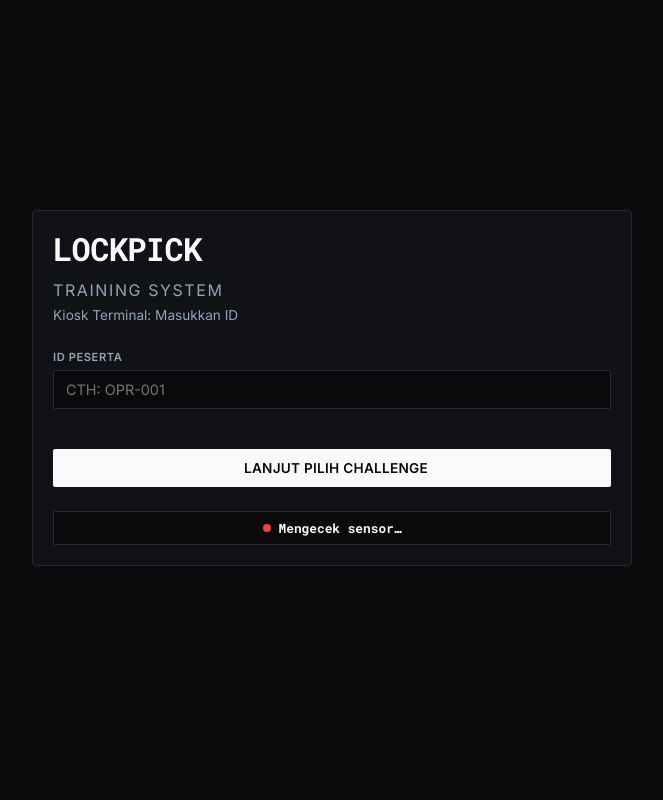
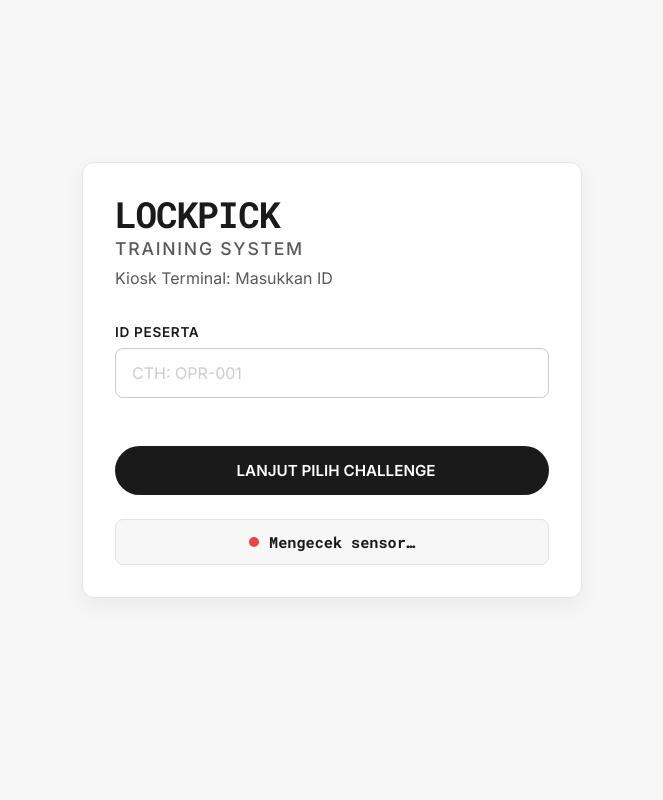
Before and after one commit to ansofa/lockpick, a Flask app: page /kiosk in a window 1280 px wide. Shown: the whole page, without its empty margins (308-971 px from the left). Run offline with Flask 3, Linux system fonts and the light colour scheme; data comes from the database, SQL or seed files in the repository; some libraries are stand-ins or nearby versions.

Commit message:
update:ui-modern

```diff
--- a/server/static/style.css
+++ b/server/static/style.css
@@ -1,39 +1,47 @@
 /* ══════════════════════════════════════════════════════════════
-   Lockpick Simulator — Dark Tech / Cockpit Theme
+   Lockpick Simulator — Yale Home Aesthetic (Brand Preserved)
    ══════════════════════════════════════════════════════════════ */
 
 /* ─── Design Tokens ─────────────────────────────────────────── */
 :root {
-  --bg:           #0a0a0c;
-  --surface:      #111216;
-  --surface-hover:#181a20;
-  --surface-active:#20232b;
-  --border:       #272a33;
-  --border-hover: #3d4251;
+  /* Yale Home structural colors (Light Theme) */
+  --bg:           #f7f7f7;
+  --surface:      #ffffff;
+  --surface-hover:#f0f0f0;
+  --surface-active:#e8e8e8;
+  --border:       #e5e5e5;
+  --border-hover: #cccccc;
 
+  /* Original Lockpick Brand Tokens preserved */
   --accent:       #10b981; /* Precise Green */
-  --accent-dim:   rgba(16, 185, 129, 0.1);
+  --accent-dim:   rgba(16, 185, 129, 0.15);
+  --accent-hover: #0ea5e9; /* Or similar, let's just make it a slightly darker green: #059669 */
 
   --danger:       #ef4444; /* Precise Red */
   --danger-dim:   rgba(239, 68, 68, 0.1);
+
+  --success:      #10b981; /* Precise Green (reusing for success mapping) */
+  --success-dim:  rgba(16, 185, 129, 0.1);
 
   --gold:         #f59e0b; /* Amber */
   --silver:       #94a3b8;
 
   --blue:         #3b82f6; /* Technical Blue */
 
-  --text:         #f8fafc;
-  --text-dim:     #94a3b8;
-  --text-muted:   #475569;
+  /* Light theme text */
+  --text:         #1a1a1a;
+  --text-dim:     #595959;
+  --text-muted:   #8c8c8c;
 
-  --radius-sm:    2px;
-  --radius:       4px;
-  --radius-lg:    4px; /* Hard boxy feel */
+  /* Consumer-grade Radii & Elevations */
+  --radius-sm:    4px;
+  --radius:       8px;
+  --radius-lg:    12px;
 
-  --shadow:       none;
-  --shadow-card:  none;
+  --shadow:       0 2px 4px rgba(0,0,0,0.05);
+  --shadow-card:  0 8px 24px rgba(0,0,0,0.06);
 
-  --transition:   0.1s ease-out;
+  --transition:   0.2s cubic-bezier(0.2, 0, 0, 1);
 }
 
 /* ─── Reset ──────────────────────────────────────────────────── */
@@ -49,6 +57,7 @@
   overflow-x: hidden;
   position: relative;
   -webkit-font-smoothing: antialiased;
+  -moz-osx-font-smoothing: grayscale;
   display: flex;
   flex-direction: column;
 }
@@ -122,7 +130,7 @@
   position: relative; z-index: 10;
   flex: 1;
   display: flex; flex-direction: column;
-  padding: 24px;
+  padding: 40px 24px;
 }
 
 .center-layout {
@@ -132,16 +140,21 @@
 /* ─── State Panels ───────────────────────────────────────────── */
 .state-panel {
   display: none;
-  width: 100%; max-width: 600px;
+  width: 100%; max-width: 500px;
 }
-.state-panel.active { display: block; }
+.state-panel.active { display: block; animation: fadeIn 0.4s ease-out; }
+
+@keyframes fadeIn {
+  from { opacity: 0; transform: translateY(10px); }
+  to { opacity: 1; transform: translateY(0); }
+}
 
 /* ─── Dashboard / Cockpit Grid (Kiosk & Admin) ───────────────── */
 .cockpit-grid {
   display: grid;
   grid-template-columns: 1fr;
-  gap: 16px;
-  width: 100%;
+  gap: 24px;
+  width: 100%; max-width: 1200px; margin: 0 auto;
 }
 @media (min-width: 768px) {
   .cockpit-grid { grid-template-columns: 1fr 1fr; }
@@ -151,126 +164,133 @@
 .panel {
   background: var(--surface);
   border: 1px solid var(--border);
-  border-radius: var(--radius);
-  padding: 20px;
+  border-radius: var(--radius-lg);
+  padding: 32px;
   display: flex; flex-direction: column;
+  box-shadow: var(--shadow-card);
 }
 
 .panel-header {
-  font-size: 0.7rem; font-weight: 700; letter-spacing: 0.1em;
-  color: var(--text-muted); text-transform: uppercase;
-  border-bottom: 1px solid var(--border);
-  padding-bottom: 8px; margin-bottom: 16px;
+  font-size: 0.85rem; font-weight: 700; letter-spacing: 0.05em;
+  color: var(--text-dim); text-transform: uppercase;
+  border-bottom: 2px solid var(--bg);
+  padding-bottom: 12px; margin-bottom: 24px;
   display: flex; justify-content: space-between; align-items: center;
 }
 
 /* ─── Typography & Elements ──────────────────────────────────── */
 .main-title {
   font-family: 'Roboto Mono', monospace;
-  font-size: 2rem; font-weight: 700;
-  line-height: 1.1; letter-spacing: -0.02em;
-  margin-bottom: 4px;
+  font-size: 2.25rem; font-weight: 800;
+  line-height: 1.1; letter-spacing: -0.03em;
+  margin-bottom: 8px;
   color: var(--text);
 }
 .main-title-sub {
-  font-size: 1rem; font-weight: 400; color: var(--text-dim);
-  letter-spacing: 0.1em; text-transform: uppercase;
-  font-family: 'Inter', sans-serif;
+  font-size: 1.1rem; font-weight: 500; color: var(--text-dim);
+  letter-spacing: 0.1em; text-transform: uppercase; font-family: 'Inter', sans-serif;
+  display: block; margin-top: 4px;
 }
 .subtitle {
-  color: var(--text-dim); font-size: 0.85rem; line-height: 1.5;
-  margin-bottom: 24px;
+  color: var(--text-dim); font-size: 1rem; line-height: 1.6;
+  margin-bottom: 32px;
 }
 
 /* ─── Form ───────────────────────────────────────────────────── */
-.form { display: flex; flex-direction: column; gap: 16px; }
+.form { display: flex; flex-direction: column; gap: 24px; }
 
 .field-wrap { position: relative; }
 .field-label {
-  display: block; font-size: 0.7rem; font-weight: 600;
-  color: var(--text-dim); letter-spacing: 0.05em; text-transform: uppercase;
-  margin-bottom: 6px;
+  display: block; font-size: 0.85rem; font-weight: 600; text-transform: uppercase;
+  color: var(--text); margin-bottom: 8px; letter-spacing: 0.05em;
 }
 .field-input, .mortise-select, .search-input {
-  width: 100%; padding: 10px 12px;
-  background: var(--bg); border: 1px solid var(--border);
-  border-radius: var(--radius-sm); color: var(--text);
-  font-family: 'Inter', sans-serif; font-size: 0.9rem;
+  width: 100%; padding: 14px 16px;
+  background: var(--surface); border: 1px solid var(--border-hover);
+  border-radius: var(--radius); color: var(--text);
+  font-family: 'Inter', sans-serif; font-size: 1rem;
   outline: none; transition: var(--transition);
+  box-shadow: inset 0 1px 2px rgba(0,0,0,0.02);
 }
 .field-input:focus, .mortise-select:focus, .search-input:focus {
-  border-color: var(--accent); background: var(--surface-active);
+  border-color: var(--accent); box-shadow: 0 0 0 1px var(--accent);
 }
+.field-input::placeholder { color: var(--border-hover); }
+
 .form-error {
-  font-size: 0.8rem; color: var(--danger); min-height: 1rem; margin-top: -8px;
+  font-size: 0.85rem; color: var(--danger); min-height: 1rem; margin-top: -16px;
 }
 
 /* ─── Buttons ────────────────────────────────────────────────── */
 .btn {
   display: inline-flex; align-items: center; justify-content: center; gap: 8px;
-  padding: 10px 16px; border: 1px solid transparent; border-radius: var(--radius-sm);
-  font-family: 'Inter', sans-serif; font-size: 0.85rem; font-weight: 600;
-  letter-spacing: 0.02em; cursor: pointer; text-decoration: none;
-  transition: var(--transition); user-select: none; text-transform: uppercase;
+  padding: 14px 24px; border: 1px solid transparent; border-radius: 99px;
+  font-family: 'Inter', sans-serif; font-size: 0.95rem; font-weight: 600; text-transform: uppercase;
+  cursor: pointer; text-decoration: none;
+  transition: var(--transition); user-select: none;
 }
-.btn:active { transform: scale(0.98); }
+.btn:active { transform: translateY(1px); }
 
-.btn-start { background: var(--text); color: var(--bg); }
-.btn-start:hover { background: #e2e8f0; }
+.btn-start { background: var(--text); color: var(--surface); }
+.btn-start:hover { background: var(--text-muted); }
 
-.btn-reset, .btn-danger { background: var(--danger-dim); border-color: var(--danger); color: var(--danger); }
-.btn-reset:hover { background: rgba(239, 68, 68, 0.2); }
+.btn-reset, .btn-danger { background: var(--surface); border-color: var(--danger); color: var(--danger); }
+.btn-reset:hover { background: var(--danger-dim); }
 
-.btn-outline { background: transparent; border-color: var(--border); color: var(--text); }
-.btn-outline:hover { background: var(--surface-hover); border-color: var(--text-dim); }
+.btn-outline { background: var(--surface); border-color: var(--border-hover); color: var(--text); }
+.btn-outline:hover { background: var(--bg); border-color: var(--text-dim); }
 
 /* ─── Indicators & Badges ────────────────────────────────────── */
 .player-chip {
-  display: inline-flex; align-items: center; gap: 6px;
-  padding: 4px 10px; background: var(--surface-active);
-  border: 1px solid var(--border); border-radius: var(--radius-sm);
-  font-size: 0.8rem; font-weight: 600; color: var(--text);
-  font-family: 'Roboto Mono', monospace;
+  display: inline-flex; align-items: center; gap: 8px;
+  padding: 6px 12px; background: var(--bg); font-family: 'Roboto Mono', monospace;
+  border: 1px solid var(--border); border-radius: 99px;
+  font-size: 0.9rem; font-weight: 600; color: var(--text);
 }
 .player-chip i { color: var(--text-muted); font-size: 1.1em; }
 
 .door-pill {
-  display: inline-flex; align-items: center; gap: 8px;
-  padding: 8px 12px; background: var(--bg); border: 1px solid var(--border);
-  border-radius: var(--radius-sm); font-size: 0.8rem; font-weight: 600;
-  font-family: 'Roboto Mono', monospace;
+  display: inline-flex; align-items: center; gap: 10px;
+  padding: 12px 20px; background: var(--bg); border: 1px solid var(--border);
+  border-radius: var(--radius); font-size: 0.95rem; font-weight: 600; font-family: 'Roboto Mono', monospace;
 }
 .door-dot {
-  width: 8px; height: 8px; border-radius: 50%;
+  width: 10px; height: 10px; border-radius: 50%;
 }
 .door-dot.locked { background: var(--danger); }
-.door-dot.unlocked { background: var(--accent); }
-.door-dot.pulse { animation: blink 1s step-end infinite; }
+.door-dot.unlocked { background: var(--success); }
+.door-dot.pulse { animation: pulse 2s infinite ease-in-out; }
+
+@keyframes pulse {
+  0% { transform: scale(1); opacity: 1; }
+  50% { transform: scale(1.5); opacity: 0.5; }
+  100% { transform: scale(1); opacity: 1; }
+}
 
 .status-badge {
-  display: inline-flex; padding: 4px 8px; border-radius: var(--radius-sm);
-  font-size: 0.7rem; font-weight: 700; letter-spacing: 0.05em; text-transform: uppercase;
+  display: inline-flex; padding: 6px 12px; border-radius: 99px;
+  font-size: 0.75rem; font-weight: 700; text-transform: uppercase;
 }
-.status-completed { background: var(--accent-dim); color: var(--accent); border: 1px solid rgba(16, 185, 129, 0.3); }
-.status-timeout   { background: rgba(245, 158, 11, 0.1); color: var(--gold); border: 1px solid rgba(245, 158, 11, 0.3); }
+.status-completed { background: var(--success-dim); color: var(--success); }
+.status-timeout   { background: rgba(224, 43, 32, 0.1); color: var(--danger); }
 
 /* ─── Timer & VU Meter ───────────────────────────────────────── */
-.timer-wrap { margin: 16px 0; text-align: center; }
+.timer-wrap { margin: 24px 0; text-align: center; }
 .timer {
-  font-family: 'Roboto Mono', monospace; font-size: 3.5rem; font-weight: 700;
-  color: var(--text); letter-spacing: -0.02em; line-height: 1;
+  font-family: 'Roboto Mono', monospace; font-size: 4rem; font-weight: 700;
+  color: var(--text); letter-spacing: -0.04em; line-height: 1;
 }
 .timer-label {
-  font-size: 0.7rem; letter-spacing: 0.1em; color: var(--text-dim); margin-top: 8px; text-transform: uppercase;
+  font-size: 0.85rem; font-weight: 500; color: var(--text-dim); margin-top: 12px; text-transform: uppercase; letter-spacing: 0.1em;
 }
 
-.vu-wrap { margin: 16px 0; }
-.vu-header { display: flex; justify-content: space-between; margin-bottom: 6px; }
-.vu-label { font-size: 0.7rem; font-weight: 600; color: var(--text-dim); text-transform: uppercase; display: flex; align-items: center; gap: 4px; }
-.vu-value { font-family: 'Roboto Mono', monospace; font-size: 0.85rem; font-weight: 700; }
+.vu-wrap { margin: 24px 0; }
+.vu-header { display: flex; justify-content: space-between; margin-bottom: 8px; }
+.vu-label { font-size: 0.85rem; font-weight: 600; text-transform: uppercase; color: var(--text); display: flex; align-items: center; gap: 6px; }
+.vu-value { font-family: 'Roboto Mono', monospace; font-size: 1rem; font-weight: 700; color: var(--text); }
 .vu-value.danger { color: var(--danger); }
 .vu-bar-track {
-  height: 6px; background: var(--bg); border: 1px solid var(--border); border-radius: 99px;
+  height: 8px; background: var(--bg); border-radius: 99px; border: 1px solid var(--border);
   position: relative; overflow: hidden;
 }
 .vu-bar-fill {
```
Also changed, not shown: other parts of server/static/style.css (+60 -64 lines).
